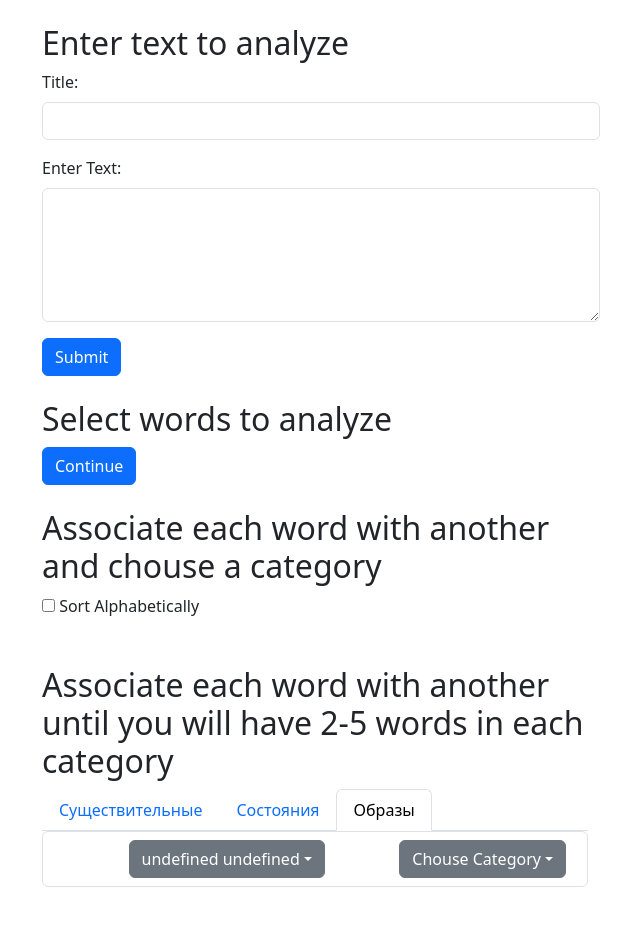
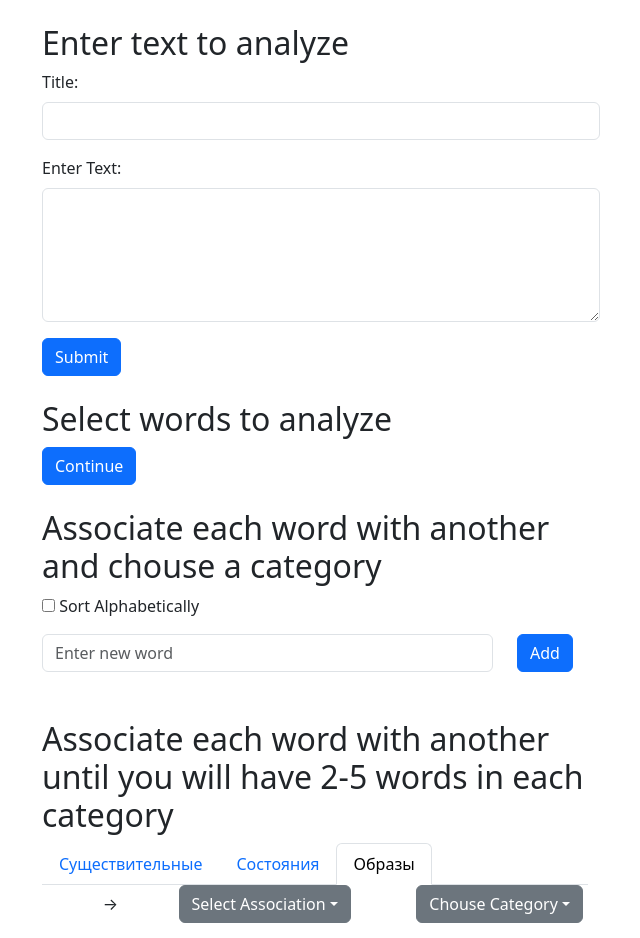
Before and after one commit to atagaew/img-approximation, a React (Create React App) app in the folder client-app/: page / in a window 1280 px wide. Shown: the top 938 px of the page, without its empty margins (40-680 px from the left). Built offline with nearby package versions, Linux system fonts and the light colour scheme.

Commit message:
Added ability to add new words

```diff
--- a/client-app/src/components/Shared/WordAssociation.tsx
+++ b/client-app/src/components/Shared/WordAssociation.tsx
@@ -10,19 +10,26 @@ interface WordAssociationProps {
 
 const WordAssociation: React.FC<WordAssociationProps> = ({ association, allWords }) => {
   const [selectedWord, setSelectedWord] = useState(association?.targetWord);
+  const [selectedCategory, setSelectedCategory] = useState(association?.sourceWord.category);
   const handleDropdownSelect = (selectedValue: string | null) => {
     setSelectedWord(allWords.find(word => word.value === selectedValue));
   };
 
   return (
-    <li className="list-group-item d-flex justify-content-between align-items-center">
+    <li className="d-flex justify-content-between align-items-center">
       <div>
         <span>{association?.sourceWord.value} {association?.sourceWord.id}</span>
       </div>
       <div>
+        <span>&rarr;</span>
+      </div>
+
+      <div>
         <Dropdown onSelect={handleDropdownSelect}>
           <Dropdown.Toggle variant="secondary" id="dropdown2">
-            {`${selectedWord?.value} ${selectedWord?.id}`}
+            {
+              selectedWord ? (`${selectedWord.value} ${selectedWord.id}`) : "Select Association"
+            }
           </Dropdown.Toggle>
           <Dropdown.Menu>
             {allWords.map(word => (
--- a/client-app/src/components/TextInput.tsx
+++ b/client-app/src/components/TextInput.tsx
@@ -30,7 +30,8 @@ const TextInput: React.FC<TextInputProps> = ({ onStartAnalysis, initialAnalysisD
                     value: word,
                     lineNumber: lineNumber + 1,
                     isSelected: false,
-                    category: WordCategory.Nouns
+                    category: WordCategory.Nouns,
+                    referencedWords: []
                 });
                 id++;
             });
--- a/client-app/src/components/WordsInitialAssociation.tsx
+++ b/client-app/src/components/WordsInitialAssociation.tsx
@@ -1,22 +1,61 @@
-import { useState } from 'react';
+import { useState, ChangeEvent } from 'react';
 import { Association } from '../interfaces/Association';
 import { Word } from '../interfaces/Word';
 import WordAssociation from './Shared/WordAssociation';
+import { WordCategory } from '../interfaces/WordCategory';
 
 interface WordsInitialAssociationProps {
   initialAssociations: Association[] | null;
   allWords: Word[];
 }
 const WordsInitialAssociation: React.FC<WordsInitialAssociationProps> = ({ initialAssociations, allWords }) => {
+  const [associations, setAssociations] = useState<Association[]>(initialAssociations || []);
+  const [wordsToAssociate, setWordsToAssociate] = useState<Word[]>(allWords);
   const [alphabeticalSorting, setAlphabeticalSorting] = useState(false);
+  const [newWordText, setNewWordText] = useState('');
 
-  let sortedAssociations: Association[] | null = initialAssociations;
+  let sortedAssociations: Association[] | null = associations;
   if (initialAssociations && alphabeticalSorting)
     sortedAssociations = [...initialAssociations].sort((a, b) => a.sourceWord.value.localeCompare(b.sourceWord.value));
 
+  const handleNewWordChange = (event: ChangeEvent<HTMLInputElement>) => {
+    setNewWordText(event.target.value);
+  }
+
+  const getMaxIdAndLineNumber = (words: Word[]): Word | null => {
+    let maxWord: Word | null = null;
+
+    for (const word of words) {
+      if (maxWord === null || word.id > maxWord.id || word.lineNumber > maxWord.lineNumber) {
+        maxWord = word;
+      }
+    }
+
+    return maxWord;
+  };
+  const onAddNewWord = (): void => {
+    const maxWord = getMaxIdAndLineNumber(wordsToAssociate);
+    const newWord = {
+      id: maxWord ? maxWord.id + 1 : 0,
+      value: newWordText,
+      lineNumber: maxWord ? maxWord.lineNumber : 1,
+      isSelected: true,
+      category: WordCategory.Nouns,
+      referencedWords: []
+    };
+    setAssociations([
+      ...associations,
+      {
+        sourceWord: newWord,
+        targetWord: null,
+      }]);
+    setWordsToAssociate([...wordsToAssociate, newWord]);
+    setNewWordText('');
+  }
+
   return (
     <div className="container mt-4">
-      <div className="row">
+      <div className="row mb-3">
         <div className="col-md-6">
           <section>
             <h2>Associate each word with another and chouse a category</h2>
@@ -29,15 +68,37 @@ const WordsInitialAssociation: React.FC<WordsInitialAssociationProps> = ({ initi
               &nbsp;Sort Alphabetically
             </label>
             <div>
-              <ul className="list-group">
+              <ul className="list-group spaced-list-items">
                 {sortedAssociations?.map((association) =>
-                  <WordAssociation association={association} allWords={allWords} key={association.sourceWord.id} />
-                  )}
+                  <WordAssociation association={association} allWords={wordsToAssociate} key={association.sourceWord.id} />
+                )}
               </ul>
             </div>
           </section>
         </div>
       </div>
+      <div className="row mb-3">
+        <div className="col-md-5"> {/* Adjusted for automatic width */}
+          <input
+            type="text"
+            className="form-control"
+            id="exampleTextBox"
+            placeholder="Enter new word"
+            value={newWordText}
+            onChange={handleNewWordChange}
+          />
+        </div>
+
+        <div className="col-md-1"> {/* Adjusted for automatic width */}
+          <button
+            type="submit"
+            className="btn btn-primary"
+            onClick={() => onAddNewWord()}>
+            Add
+          </button>
+        </div>
+      </div>
+
     </div>
   )
 }
--- a/client-app/src/interfaces/Word.tsx
+++ b/client-app/src/interfaces/Word.tsx
@@ -6,4 +6,5 @@ export interface Word {
     lineNumber: number;
     isSelected: boolean;
     category: WordCategory;
+    referencedWords: Word[]
 }
--- a/client-app/src/styles/App.css
+++ b/client-app/src/styles/App.css
@@ -44,3 +44,7 @@
 .btn {
   margin-right: 5px; /* Adjust the margin as needed */
 }
+.spaced-list-items > li {
+  margin-bottom: 8px; /* Change this value as needed */
+  margin-top: 8px; /* Change this value as needed */
+}
```
